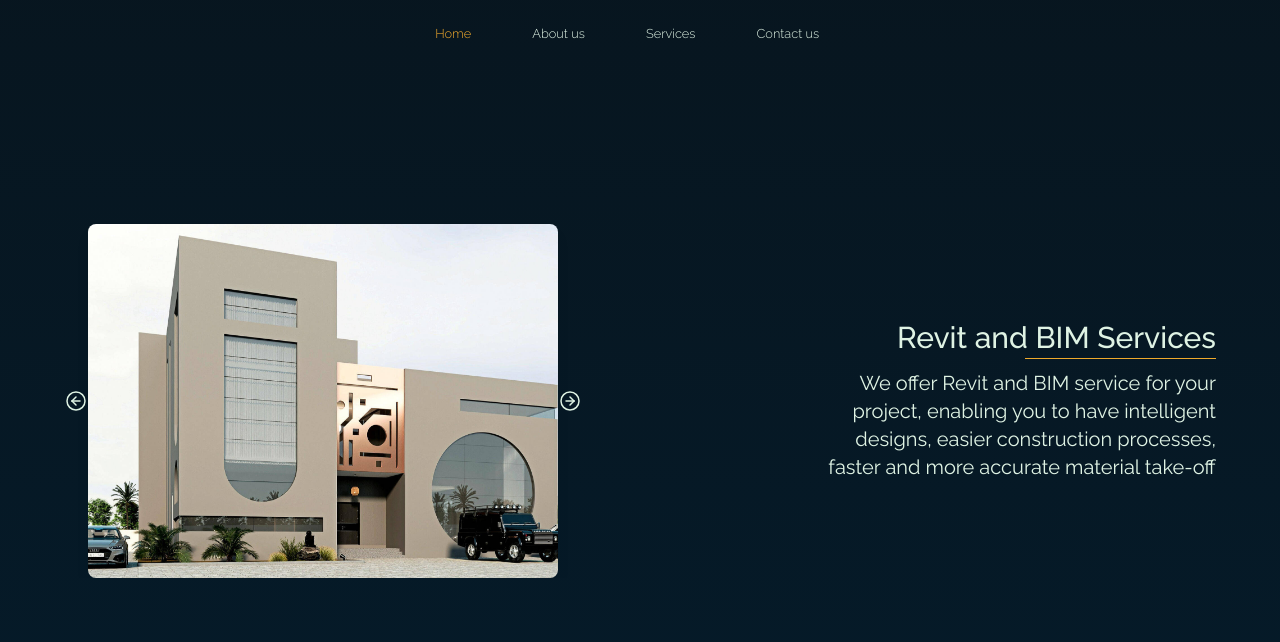
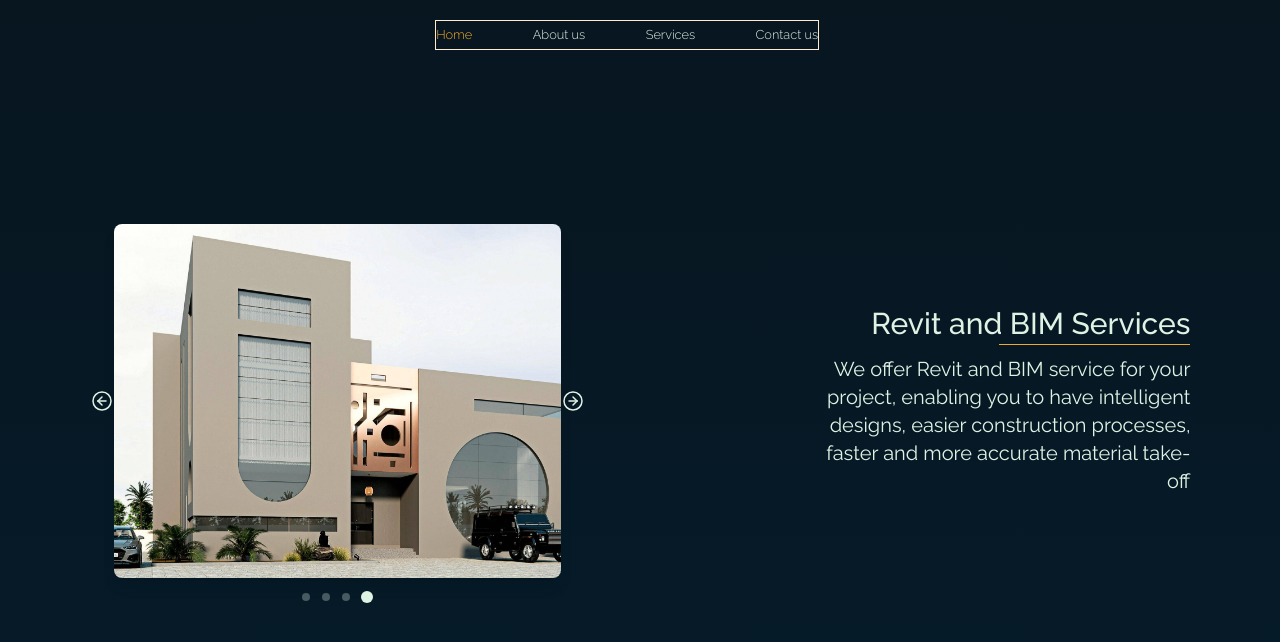
Before and after one commit to Ovodo/arc911, a React (Vite) app: page / in a window 1280 px wide. Both pictures are taken after a click on the button 76 px from the left and 2078 px from the top of the page. Shown: the part 1678-2320 px from the top of the page. Built offline with nearby package versions, Linux system fonts and the light colour scheme.

Commit message:
improved animations and layout issues

```diff
--- a/src/App.css
+++ b/src/App.css
@@ -3,14 +3,16 @@
 @tailwind components;
 @tailwind utilities;
 * {
- /* width: 100%; */
- box-sizing: border-box;
- font-family: "Raleway", sans-serif;
+  box-sizing: border-box;
+  font-family: "Raleway", sans-serif;
+  /* border: 1px solid blanchedalmond; */
 }
 
 html{
   /* scroll-snap-type: y mandatory; */
+  width: 100%;
   scroll-behavior: smooth;
+
 
 
 }
@@ -66,7 +68,12 @@
     min-height: 75vh;
   }
 }
-
+@media (max-width: 600px) {
+  .image-slider img {
+    width: 100%;
+    height: auto;
+  }
+}
 /*
 @keyframes logo-spin {
   from {
--- a/src/App.jsx
+++ b/src/App.jsx
@@ -19,12 +19,11 @@
 
 function App() {
   return (
-    <>
-      <Navbar />
     <div
-        className='relative  flex flex-col items-center text-app_white bg-gradient-to-b  min-h-screen from-stone-950 to-gray-800 via-app_blue'
+      className='relative w-full   flex flex-col items-center text-app_white bg-gradient-to-b  min-h-screen from-stone-950 to-gray-800 via-app_blue'
       id='app'
     >
+      <Navbar />
       <Hero />
       <section className={`${styles.section}  h-screen`} id='About us'>
         <div className='self-start'>
@@ -101,7 +100,6 @@
         <Footer />
       </section>
     </div>
-    </>
   );
 }
 
--- a/src/components/Hero.jsx
+++ b/src/components/Hero.jsx
@@ -89,7 +89,7 @@
               pathLength: isInView ? 1 : 0,
               strokeWidth: 0.5,
             }}
-            transition={{ delay: 1, duration: 2 }}
+            transition={{ delay: 1.5, duration: 3 }}
           />
         </svg>
       </div>
--- a/src/components/ImageSlider.jsx
+++ b/src/components/ImageSlider.jsx
@@ -24,8 +24,8 @@
   };
 
   return (
-    <div className='flex relative items-center justify-between overflow-hidden'>
-      <button onClick={previous} className='z-10'>
+    <div className='flex relative  items-center w-full justify-between '>
+      <button onClick={previous} className='z-10 hidden sm:flex'>
         <IconCircleArrowLeft stroke={1.5} />
       </button>
       <div className='relative w-full h-[354px] flex justify-center items-center'>
@@ -36,7 +36,7 @@
             alt={images[activeImage]}
             width={520}
             height={354}
-            className='absolute object-cover text-center leading-[354px] h-[354px] rounded-lg shadow-lg'
+            className='object-cover text-center leading-[354px] h-[354px] rounded-lg shadow-lg'
             variants={imageVariants}
             initial='enter'
             animate='center'
@@ -63,11 +63,11 @@
           />
         </AnimatePresence>
       </div>
-      <button className='rotate-180 z-10' onClick={next}>
+      <button className='rotate-180 z-10 hidden sm:flex' onClick={next}>
         <IconCircleArrowLeft stroke={1.5} />
       </button>
       {/* Navigation Dots */}
-      <div className='flex items-center w-full justify-center absolute left-1/2 -translate-x-1/2 -bottom-[7%] z-10'>
+      <div className='flex items-center  justify-center absolute left-1/2 -translate-x-1/2 -bottom-[7%] z-10'>
         {images.map((_, index) => (
           <motion.div
             key={index}
@@ -78,7 +78,7 @@
             }`}
             initial={{ scale: 1 }}
             animate={{
-              scale: activeImage === index ? 1.4 : 1,
+              scale: activeImage === index ? 1.2 : 1,
               opacity: activeImage === index ? 1 : 0.6,
             }}
             transition={{ type: "spring", stiffness: 300, damping: 20 }}
--- a/src/components/Navbar.jsx
+++ b/src/components/Navbar.jsx
@@ -45,7 +45,7 @@
       <motion.ul
         animate={{ right: isScrolled ? "5%" : "36%" }}
         transition={{ duration: 0.5 }}
-        className={`hidden sm:flex fixed  top-5 max-w-[30%] duration-[4000] ease-out w-full justify-between ${
+        className={`hidden sm:flex fixed bord  top-5 max-w-[30%] duration-[4000] ease-out w-full justify-between ${
           isScrolled ? " bg-app_brown px-[1vw] rounded-md" : ""
         }`}
       >
--- a/src/components/ServiceBox.jsx
+++ b/src/components/ServiceBox.jsx
@@ -20,13 +20,13 @@
       ref={ref}
       className={`${
         side == "left" && "sm:flex-row-reverse"
-      } flex justify-end gap-[10%] pt-[20%] sm:pt-0 flex-col-reverse mb-[5vh] sm:mb-0 items-center h-[75vh] sm:h-screen sm:flex-row`}
+      } flex px-[2vw] justify-end gap-[10%] overflow-hidden pt-[20%] sm:pt-0 flex-col-reverse mb-[5vh] sm:mb-0 items-center h-[75vh] sm:h-screen sm:flex-row`}
       initial={{ opacity: 0, y: 50 }} // Initial state: off-screen and faded
       animate={isInView ? { opacity: 1, y: 0 } : {}} // Animate when in view
       transition={{ duration: 0.8, ease: "easeOut" }} // Smooth easing effect
     >
       <motion.div
-        className='sm:flex-1'
+        className='sm:flex-1  border-green-500'
         initial={{ opacity: 0, x: side === "left" ? -50 : 50 }}
         animate={isInView ? { opacity: 1, x: 0 } : {}}
         transition={{ duration: 0.8, ease: "easeOut", delay: 0.2 }} // Delay to sync with overall animation
```
Lines whose indentation alone changed are shown as unchanged.
